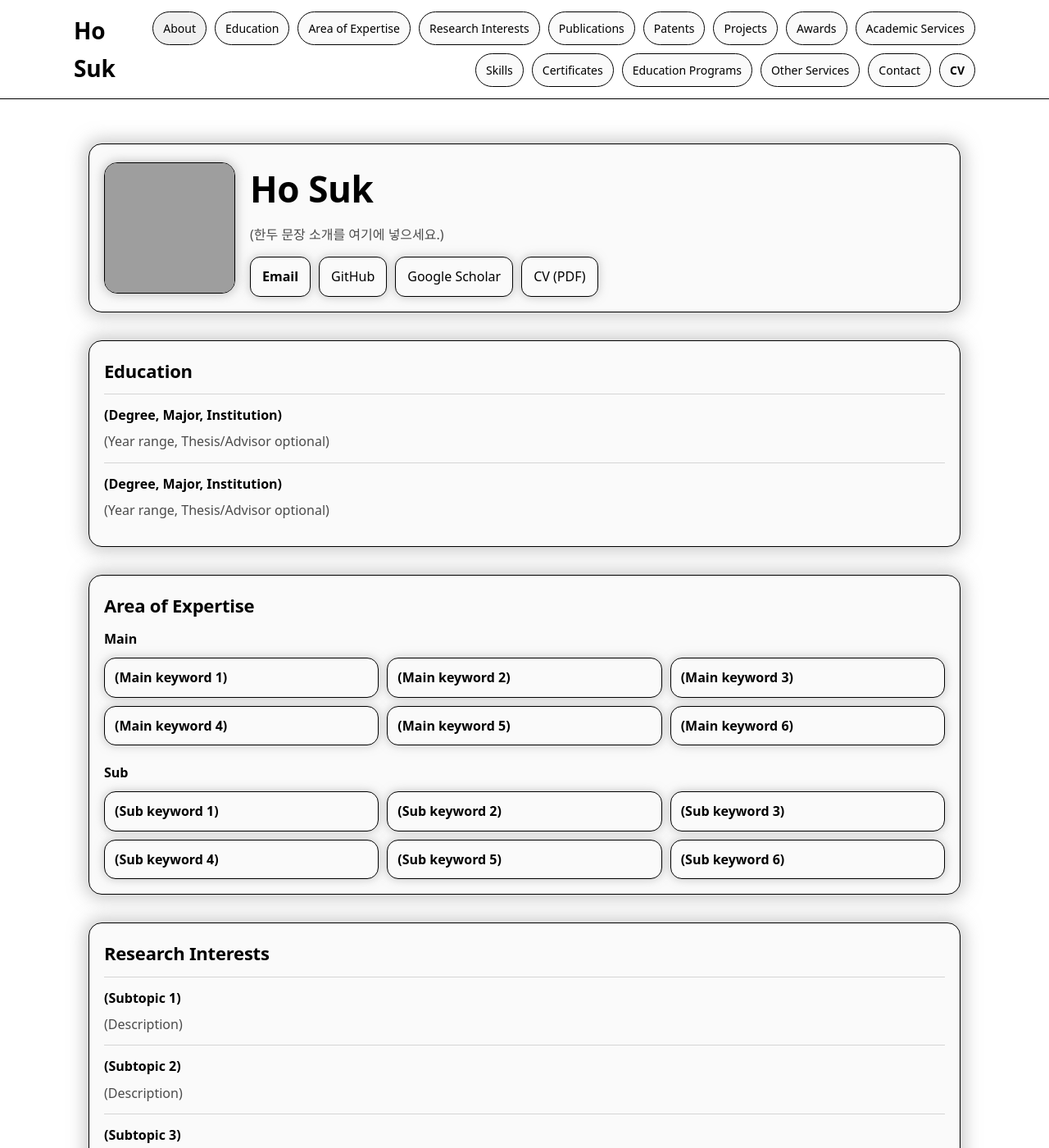
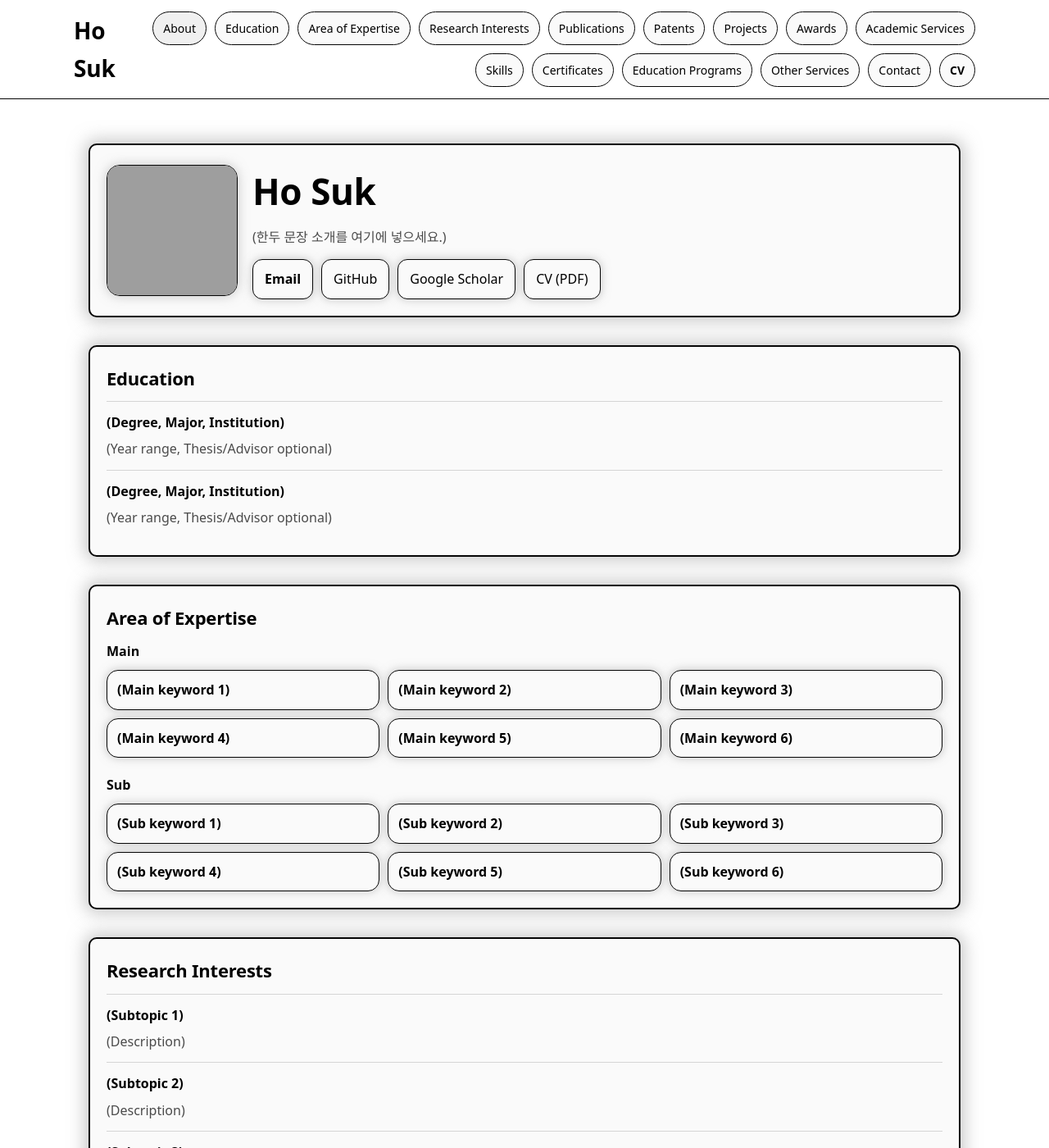
Before and after one commit to ho-suk-93/ho-suk-93.github.io, a Jekyll site: the page built from index.md, in a window 1280 px wide and 1400 px high. Shown: the whole window at 82% size. Built offline with Jekyll 4.4.1, drawn with Linux system fonts in a browser that asks for light colours; grey boxes are pictures that could not be loaded.

Commit message:
Update border and shadow styles in style.scss

```diff
--- a/assets/css/style.scss
+++ b/assets/css/style.scss
@@ -4,8 +4,8 @@
 :root{
   --bg: rgb(255,255,255);
   --panel: rgb(250,250,250);
-  --border: rgb(0,0,0);
-  --shadow: rgba(150,150,150,0.70);
+  --border: rgb(5,5,5);
+  --shadow: rgba(150,150,150,0.50);
 
   --text: rgb(0,0,0);
   --muted: rgba(0,0,0,0.70);
@@ -112,14 +112,14 @@ a:hover{ text-decoration:underline; }
 .card,
 .hero{
   background: var(--panel);
-  border: 1px solid var(--border);
-  border-radius: 16px;
+  border: 2px solid var(--border);
+  border-radius: 10px;
 
   /* 그림자 크기 확대 */
   box-shadow:
-    0 0 20px 5px rgba(150,150,150,0.50);
+    0 0 20px 5px var(--shadow);
 
-  padding: 18px;
+  padding: 20px;
 }
 
 /* Hero layout */
```
